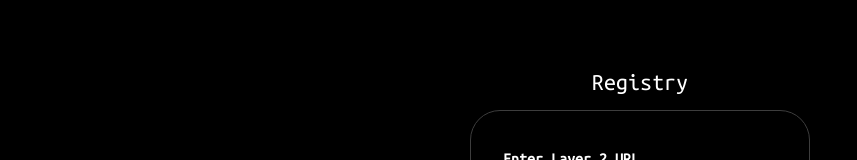
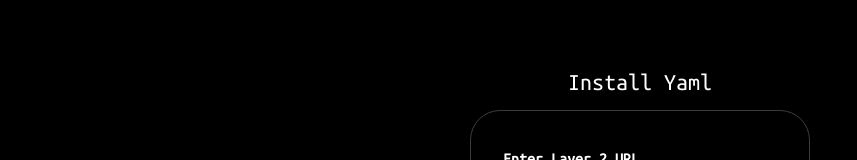
Before and after one commit to Mishalabdullah/beckn-onix-gui, a Next.js app in the folder onix-gui/: page /yaml-gen/install-yaml in a window 1280 px wide. Shown: the part 203-363 px from the top of the page, without its empty margins (0-857 px from the left). Built offline with nearby package versions, Linux system fonts and the light colour scheme.

Commit message:
updated page name

```diff
--- a/onix-gui/app/yaml-gen/install-yaml/page.js
+++ b/onix-gui/app/yaml-gen/install-yaml/page.js
@@ -79,7 +79,7 @@ export default function InstallYaml() {
           >
             Back
           </button>
-          <p className={styles.mainText}>Registry</p>
+          <p className={styles.mainText}>Install Yaml</p>
           <div className={styles.formContainer}>
             <InputField
               label={"Enter Layer 2 URL"}
```
